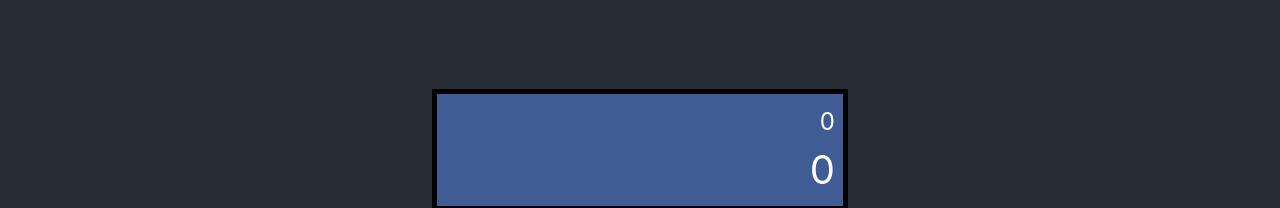
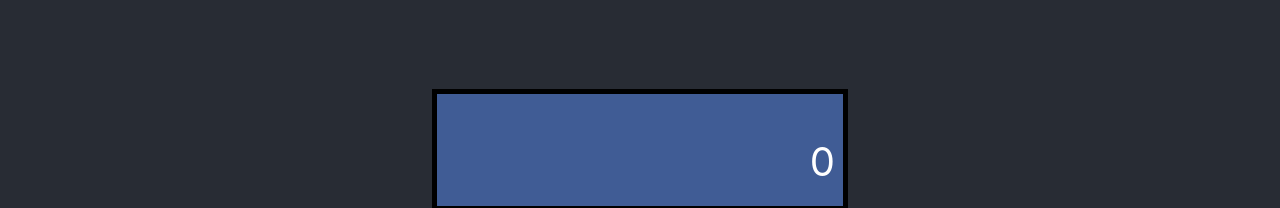
Before and after one commit to DimitryOrlov/simple-calculator, a React (Create React App) app: page / in a window 1280 px wide. Shown: the top 208 px of the page. Built offline with nearby package versions, Linux system fonts and the light colour scheme.

Commit message:
Add reducer hook to manage the digit state

```diff
--- a/src/App.js
+++ b/src/App.js
@@ -3,28 +3,58 @@ import { useReducer, useState } from 'react';
 import DigitButton from './components/DigitButton';
 import OperationButton from './components/OperationButton'
 
+const initialState = {
+  prevOperand: null,
+  currentOperand: 0,
+  operation: '',
+  overwrite: false,
+}
+
+export const ACTIONS = {
+  ADD_DIGIT: 'add-digit',
+  CLEAR: 'clear',
+  DELETE_DIGIT: 'delete-digit',
+  CHOOSE_OPERATION: 'choose-operation',
+  EVALUATE: 'evaluate',
+}
+
+// reducer for manage state
+function reducer(state = initialState, { type, payload }) {
+  switch(type) {
+    case ACTIONS.ADD_DIGIT:
+      return {
+        ...state,
+        currentOperand: `${state.currentOperand || ""}${payload.digit}`
+      }
+      default:
+        return {...state}
+  }
+}
+
 // main component
 function App() {
+  const [{ currentOperand, prevOperand, operation}, dispatch] = useReducer(reducer, initialState);
+
   return (
     <div className="App-wrapper">
       <div className="App">
         <div className="output">
-          <div className="previous-operand">0</div>
-          <div className="current-operand">0</div>
+          <div className="previous-operand">{prevOperand} {operation}</div>
+          <div className="current-operand">{currentOperand}</div>
         </div>
         <div className="buttons-wrapper">
           {/* numbers and comm */}
-          <DigitButton gridArea='zero' digit="0"/>
-          <DigitButton gridArea='one' digit="1"/>
-          <DigitButton gridArea='two' digit="2"/>
-          <DigitButton gridArea='three' digit="3"/>
-          <DigitButton gridArea='four' digit="4"/>
-          <DigitButton gridArea='five' digit="5"/>
-          <DigitButton gridArea='six' digit="6"/>
-          <DigitButton gridArea='seven' digit="7"/>
-          <DigitButton gridArea='eight' digit="8"/>
-          <DigitButton gridArea='nine' digit="9"/>
-          <DigitButton gridArea='comm' digit="."/>
+          <DigitButton gridArea='zero' digit="0" dispatch={dispatch} />
+          <DigitButton gridArea='one' digit="1" dispatch={dispatch} />
+          <DigitButton gridArea='two' digit="2" dispatch={dispatch} />
+          <DigitButton gridArea='three' digit="3" dispatch={dispatch} />
+          <DigitButton gridArea='four' digit="4" dispatch={dispatch} />
+          <DigitButton gridArea='five' digit="5" dispatch={dispatch} />
+          <DigitButton gridArea='six' digit="6" dispatch={dispatch} />
+          <DigitButton gridArea='seven' digit="7" dispatch={dispatch} />
+          <DigitButton gridArea='eight' digit="8" dispatch={dispatch} />
+          <DigitButton gridArea='nine' digit="9" dispatch={dispatch} />
+          <DigitButton gridArea='comm' digit="." dispatch={dispatch} />
           {/* math operators */}
           <OperationButton gridArea='div' operation="/"/>
           <OperationButton gridArea='mul' operation="*"/>
--- a/src/components/DigitButton.js
+++ b/src/components/DigitButton.js
@@ -1,9 +1,10 @@
 import React from 'react';
+import { ACTIONS } from '../App'
 
-function DigitButton({digit, gridArea}) {
+function DigitButton({digit, gridArea, dispatch}) {
 
   return (
-   <button style={{gridArea: gridArea}} onClick={() => console.log(digit)}>
+   <button style={{gridArea: gridArea}} onClick={() => dispatch({ type: ACTIONS.ADD_DIGIT, payload: {digit} })}>
       {digit}
    </button>
   )
```
